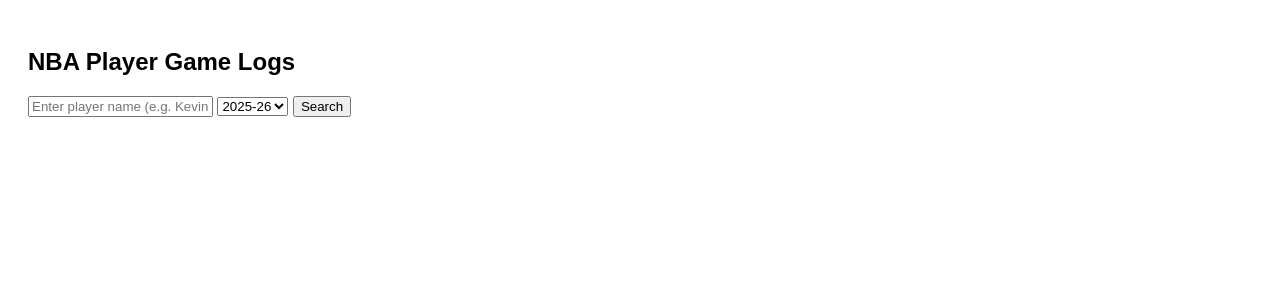
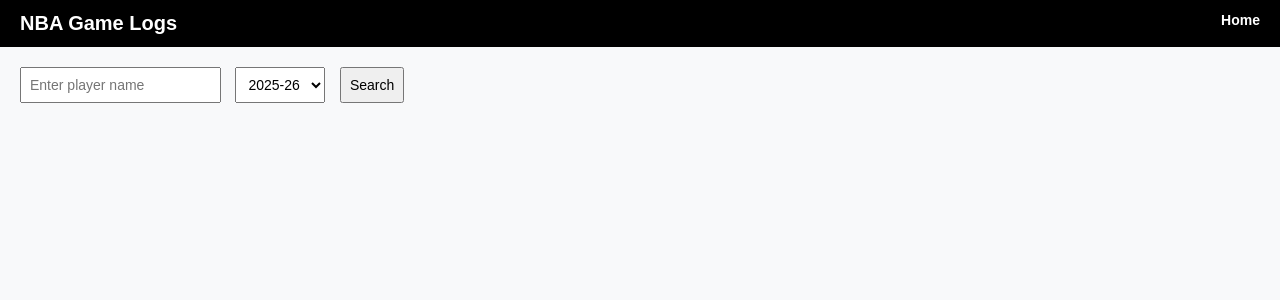
Before and after one commit to djetani12/nba-game-log, a Flask app: page / in a window 1280 px wide. Shown: the top 300 px of the page. Run offline with Flask 3, Linux system fonts and the light colour scheme.

Commit message:
UI + sorting + URL improvements

```diff
--- a/app.py
+++ b/app.py
@@ -5,7 +5,6 @@
 
 app = Flask(__name__)
 
-# 🔍 Get player ID from full name
 def get_player_id(player_name):
     all_players = players.get_players()
     for p in all_players:
@@ -13,14 +12,10 @@
             return p['id']
     return None
 
-
-# 🏠 Home route (THIS is what you asked about)
 @app.route("/")
 def home():
     return render_template("index.html")
 
-
-# 📊 API route to fetch game logs
 @app.route("/search")
 def search_player():
     name = request.args.get("name")
@@ -37,7 +32,6 @@
 
     df = gamelog.get_data_frames()[0]
 
-    # Select + rename columns
     df = df[[
         "GAME_DATE", "MATCHUP", "MIN", "PTS", "REB", "AST",
         "STL", "BLK", "FGM", "FGA", "FG_PCT",
@@ -45,6 +39,16 @@
         "FTM", "FTA", "FT_PCT",
         "OREB", "DREB", "TOV", "PF"
     ]]
+
+    # Fix opponent display
+    def format_matchup(m):
+        parts = m.split(" ")
+        if "@" in parts:
+            return "@" + parts[-1]
+        else:
+            return "vs " + parts[-1]
+
+    df["MATCHUP"] = df["MATCHUP"].apply(format_matchup)
 
     df.columns = [
         "Date", "Opponent", "MIN", "PTS", "REB", "AST",
@@ -54,12 +58,7 @@
         "OREB", "DREB", "TOV", "PF"
     ]
 
-    # Clean opponent column (remove team prefix like "BKN @ LAL" → "LAL")
-    df["Opponent"] = df["Opponent"].apply(lambda x: x.split(" ")[-1])
-
     return df.to_json(orient="records")
 
-
-# ▶️ Run server
 if __name__ == "__main__":
     app.run(debug=True)
--- a/templates/index.html
+++ b/templates/index.html
@@ -2,26 +2,85 @@
 <html>
 <head>
     <title>NBA Game Logs</title>
+
     <style>
-        body { font-family: Arial; padding: 20px; }
-        table { border-collapse: collapse; width: 100%; }
-        th, td { border: 1px solid #ddd; padding: 8px; text-align: center; }
-        th { cursor: pointer; background-color: #f2f2f2; }
+        body {
+            font-family: Arial;
+            margin: 0;
+            background-color: #f8f9fa;
+        }
+
+        .navbar {
+            background-color: black;
+            color: white;
+            padding: 12px 20px;
+            font-size: 20px;
+            font-weight: bold;
+        }
+
+        .container {
+            padding: 20px;
+        }
+
+        input, select, button {
+            padding: 8px;
+            margin-right: 10px;
+            font-size: 14px;
+        }
+
+        button {
+            cursor: pointer;
+        }
+
+        table {
+            border-collapse: collapse;
+            width: 100%;
+            margin-top: 20px;
+            background-color: white;
+        }
+
+        th {
+            position: sticky;
+            top: 0;
+            background-color: #111;
+            color: white;
+            cursor: pointer;
+            padding: 10px;
+        }
+
+        td {
+            padding: 8px;
+            text-align: center;
+        }
+
+        tr:nth-child(even) {
+            background-color: #f2f2f2;
+        }
+
+        tr:hover {
+            background-color: #ddd;
+        }
     </style>
 </head>
+
 <body>
 
-<h2>NBA Player Game Logs</h2>
+<div class="navbar">
+    NBA Game Logs
+    <span style="float:right; font-size:14px; cursor:pointer;" onclick="goHome()">Home</span>
+</div>
 
-<input type="text" id="playerInput" placeholder="Enter player name (e.g. Kevin Durant)">
+<div class="container">
+
+    <input type="text" id="playerInput" placeholder="Enter player name">
+
     <select id="seasonSelect">
         <option value="2025-26">2025-26</option>
         <option value="2024-25">2024-25</option>
         <option value="2023-24">2023-24</option>
     </select>
+
     <button onclick="searchPlayer()">Search</button>
-
-<br><br>
 
     <table id="statsTable">
         <thead>
@@ -30,13 +89,24 @@
         <tbody></tbody>
     </table>
 
+</div>
+
 <script>
+
 let currentData = [];
-let sortDirection = {};
+let sortState = {};
+
+function goHome() {
+    window.location.href = "/";
+}
 
 function searchPlayer() {
     const name = document.getElementById("playerInput").value;
     const season = document.getElementById("seasonSelect").value;
+
+    // Update URL
+    const url = `/?player=${encodeURIComponent(name)}&season=${season}`;
+    window.history.pushState({}, '', url);
 
     fetch(`/search?name=${name}&season=${season}`)
         .then(res => res.json())
@@ -57,7 +127,6 @@
 
     const columns = Object.keys(data[0]);
 
-    // Header
     columns.forEach(col => {
         const th = document.createElement("th");
         th.innerText = col;
@@ -65,22 +134,30 @@
         header.appendChild(th);
     });
 
-    // Rows
     data.forEach(row => {
         const tr = document.createElement("tr");
+
         columns.forEach(col => {
             const td = document.createElement("td");
             td.innerText = row[col];
             tr.appendChild(td);
         });
+
         body.appendChild(tr);
     });
 }
 
 function sortTable(column) {
-    sortDirection[column] = !sortDirection[column];
+    sortState[column] = !sortState[column];
 
     currentData.sort((a, b) => {
+
+        if (column === "Date") {
+            const d1 = new Date(a[column]);
+            const d2 = new Date(b[column]);
+            return sortState[column] ? d1 - d2 : d2 - d1;
+        }
+
         let valA = a[column];
         let valB = b[column];
 
@@ -89,13 +166,34 @@
             valB = Number(valB);
         }
 
-        if (valA < valB) return sortDirection[column] ? -1 : 1;
-        if (valA > valB) return sortDirection[column] ? 1 : -1;
+        if (valA < valB) return sortState[column] ? -1 : 1;
+        if (valA > valB) return sortState[column] ? 1 : -1;
         return 0;
     });
 
     renderTable(currentData);
 }
+
+
+// Load from URL if exists
+window.onload = function () {
+    const params = new URLSearchParams(window.location.search);
+    const player = params.get("player");
+    const season = params.get("season");
+
+    if (player) {
+        document.getElementById("playerInput").value = player;
+        if (season) document.getElementById("seasonSelect").value = season;
+
+        fetch(`/search?name=${player}&season=${season}`)
+            .then(res => res.json())
+            .then(data => {
+                currentData = data;
+                renderTable(data);
+            });
+    }
+};
+
 </script>
 
 </body>
```
Lines whose indentation alone changed are shown as unchanged.
